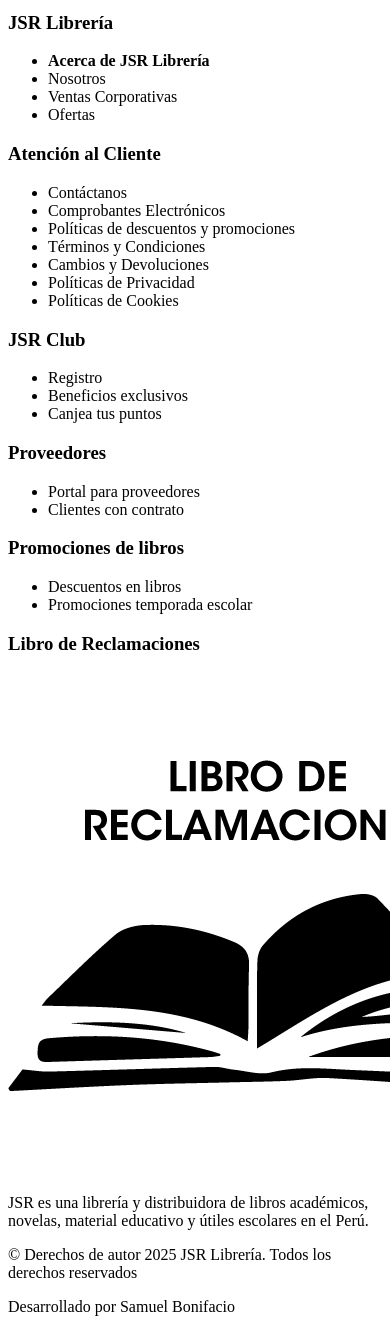
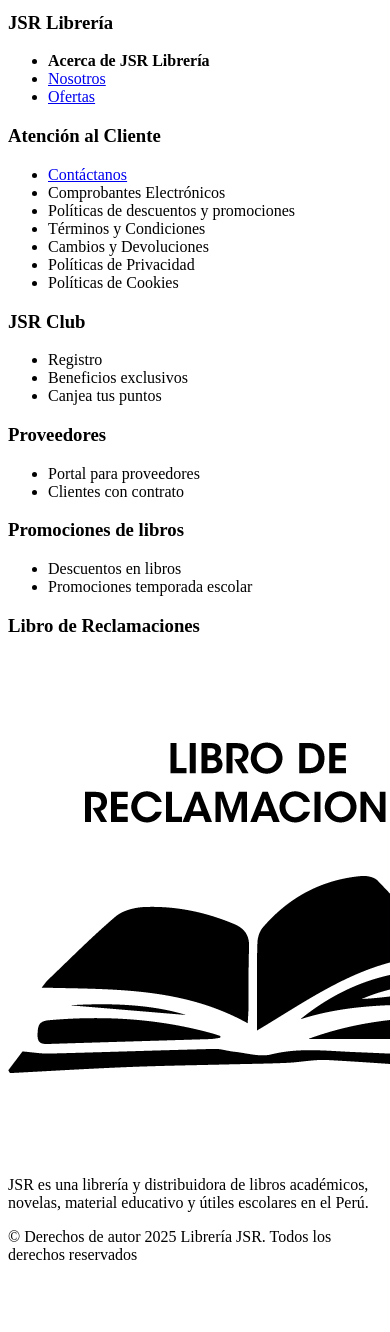
Before and after one commit to samuelbonifacio015/Libreria-JSR, a plain HTML site: page partials/footer.html in a window 390 px wide. Shown: the part 559-1891 px from the top of the page. After the commit the page ends 1839 px from the top, so only its background shows below. Drawn offline with Linux system fonts and the light colour scheme.

Commit message:
feat: add mobile.js script and update footer links for better navigation

```diff
--- a/partials/footer.html
+++ b/partials/footer.html
@@ -16,16 +16,15 @@
             <h3>JSR Librería</h3>
             <ul>
               <li><strong>Acerca de JSR Librería</strong></li>
-              <li>Nosotros</li>
-              <li>Ventas Corporativas</li>
-              <li>Ofertas</li>
+              <li> <a href="/html/sobrenosotros.html">Nosotros</a></li>
+              <li> <a href="/html/catalogo.html">Ofertas</a></li>
             </ul>
           </div>
 
           <div class="footer-column center">
             <h3>Atención al Cliente</h3>
             <ul>
-              <li>Contáctanos</li>
+              <li><a href="https://wa.me/999451887" target="_blank" rel="noopener" class="whatsapp-message">Contáctanos</a></li>
               <li>Comprobantes Electrónicos</li>
               <li>Políticas de descuentos y promociones</li>
               <li>Términos y Condiciones</li>
@@ -71,10 +70,7 @@
 
         <div class="footer-bottom">
           <p>
-            © Derechos de autor 2025 JSR Librería. Todos los derechos reservados
-          </p>
-          <p>
-            Desarrollado por Samuel Bonifacio
+            © Derechos de autor 2025 Librería JSR. Todos los derechos reservados
           </p>
         </div>
     </footer>
```
Also changed, not shown: html/sobrenosotros.html (+1 -0 lines), partials/navbar.css (+1 -14 lines).
